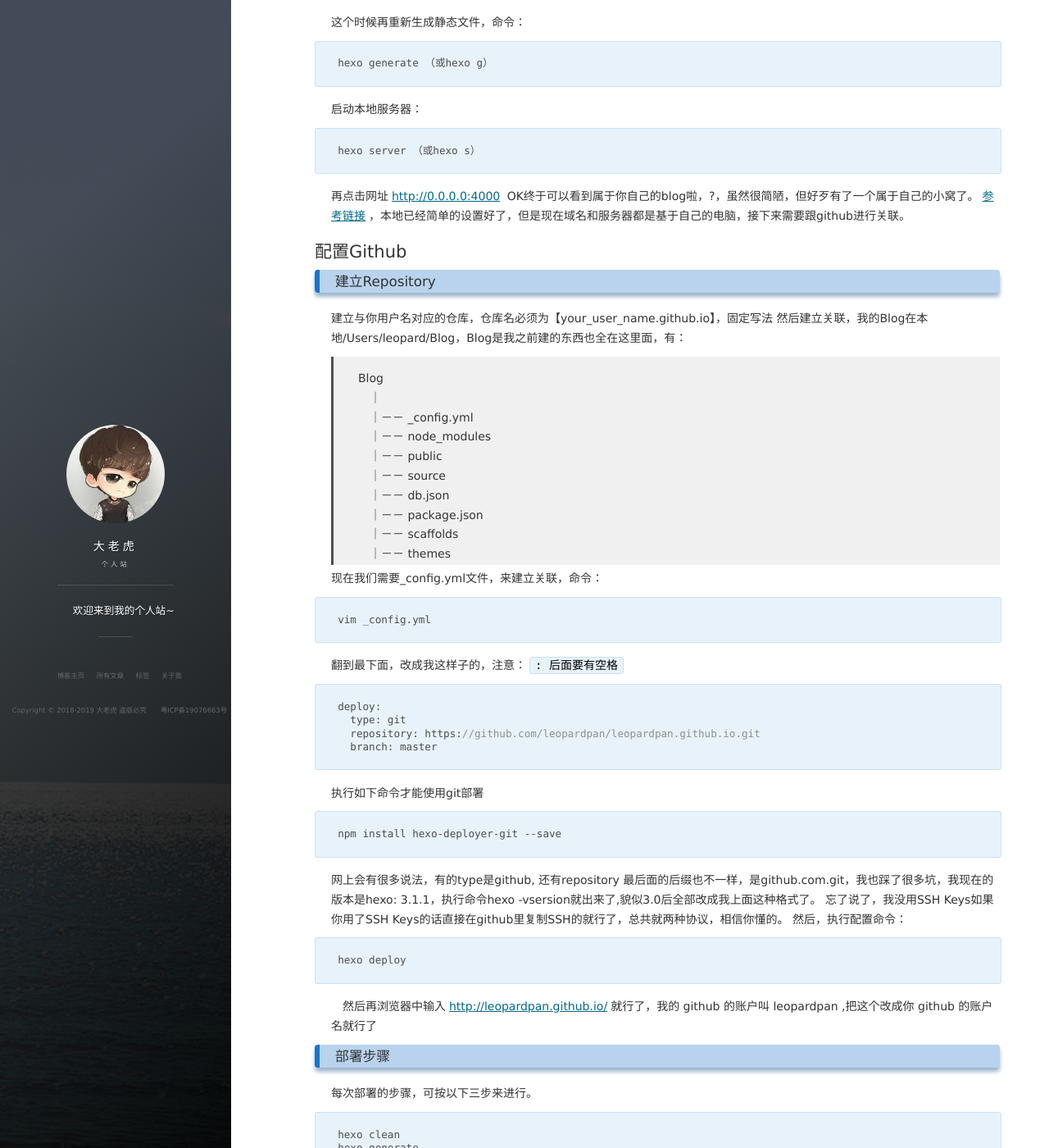
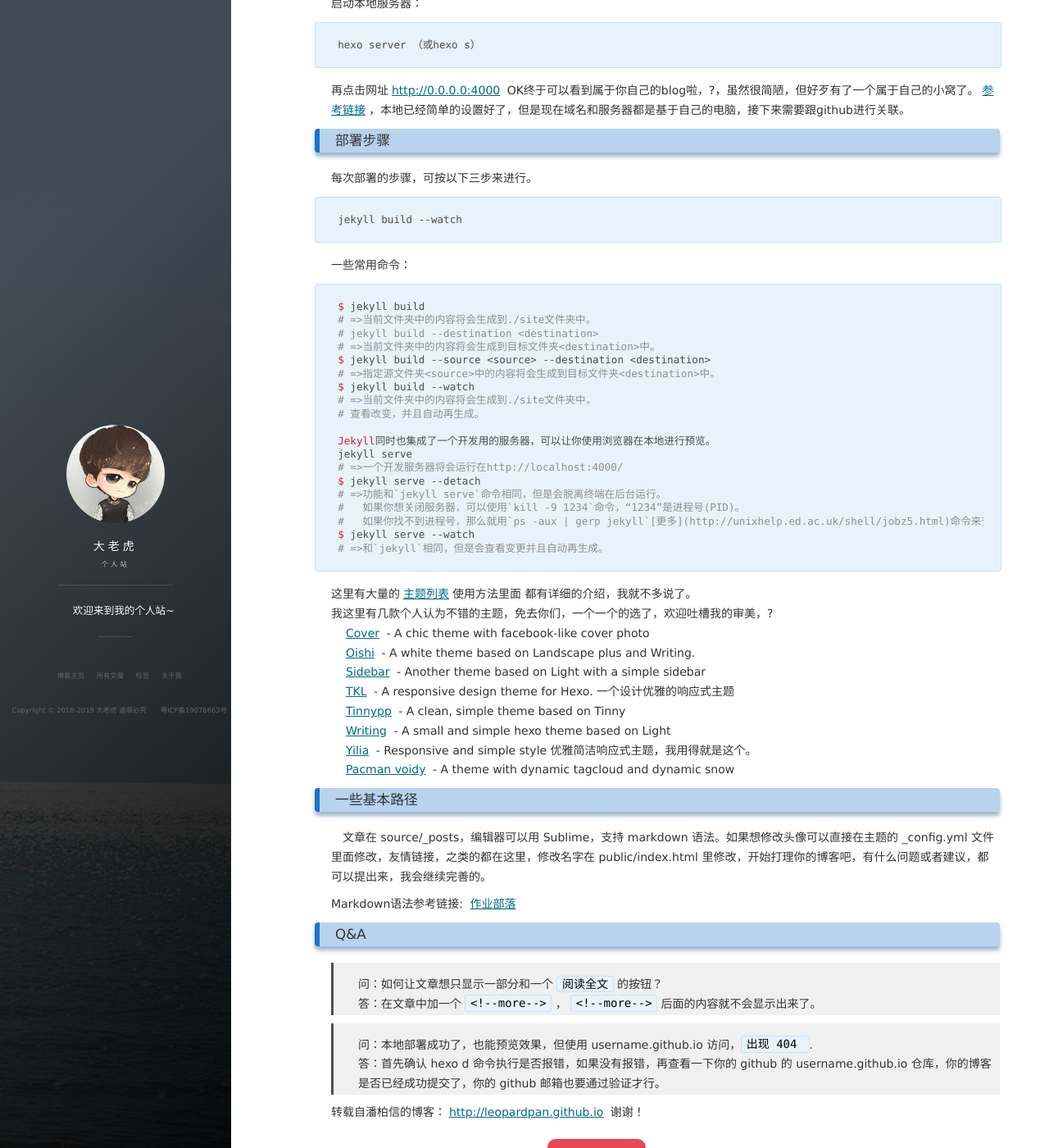
Before and after one commit to freeBufToTiger/freeBufToTiger.github.io, a Jekyll site: the page built from _posts/2018-08-21-Mac上使用jekyll搭建个人博客踩过的坑.md, in a window 1280 px wide and 1400 px high, scrolled down 2154 px. Shown: the whole window at 82% size. Built offline with Jekyll 4.4.1, drawn with Linux system fonts in a browser that asks for light colours; nearby versions of some CDN libraries; comment, search, counter and statistics services are not loaded; some of the changed text lies outside the part shown.

Commit message:
[^]提交每日一更

```diff
--- a/_posts/2015-08-25-HEXO搭建个人博客.md
+++ b/_posts/2018-08-21-Mac上使用jekyll搭建个人博客踩过的坑.md
@@ -1,20 +1,18 @@
 ---
 layout: post
-title: "HEXO搭建个人博客"
-date: 2015-08-25
-description: "HEXO配置，HEXO+Github，搭建自己的博客"
+title: "Mac上使用jekyll搭建个人博客踩过的坑"
+date: 2019-08-21
+description: "Mac环境+Jekyll，搭建自己的博客"
 tag: 博客
 ---
 
-　　经过各种找资料，踩过各种坑，终于使用 hexo 搭建个人博客初步完成了，域名目前用得时 github 的，我的 hexo 是 3.1.1 版本，hexo 不同的版本，很多配置都不一样。好吧，废话不多说了，开始吧。
+　　自从上次在github上闲逛发现了潘柏信大佬的基于jekyll搭建一个个人博客的教程之后之后一直念念不忘,之前也一直想搭建一个博客，可是一直没想好怎么搭建,这次无意间的发现促使我向生活下手了。
 
-　　本篇文章累计了大量评论，和我的一些解答，读者有什么问题可以先看看评论，或者搜下关键字，如果还是有问题可以给我在评论里给我留言，问题很着急的可以加我 ＱＱ：1499065178　，或者给我发邮件：[leopardpan@icloud.com](mailto:leopardpan@icloud.com)  ，都可以，如果你已经搭建完成了，可以看看我的另一篇博客[HEXO进阶](http://baixin.io/2016/06/HEXO_Advanced/)，有讲如何能百度搜索你的博客、多台电脑使用HEXO发布博客等。我现在的博客是使用 Jekyll 搭建的，如果你想使用我现在的模板请看[Jekyll搭建个人博客](http://baixin.io/2016/10/jekyll_tutorials1/)
+　　本篇文章基于潘柏信的博客源码进行搭建，里面会附上我踩过的一些坑的经验，读者有什么问题可以在git上搜下关键字'leopardpan'，如果还是有问题可以给我在评论里给我留言，问题很着急的可以加我 ＱＱ：905229788　，如果你想使用我现在的模板请看[Jekyll搭建个人博客](http://baixin.io/2016/10/jekyll_tutorials1/)
 
 
 ## 正文：
-　这边教程是针对与Mac的，[参考链接](http://ibruce.info/2013/11/22/hexo-your-blog/?utm_source=tuicool)，由于原文讲到的hexo是以前的老版本，所以现在的版本配置的时候会有些改动。
-
-　之前是想着写博客，一方面是给自己做笔记，可以提升自己的写作、总结能力，一个技术点我们会使用，并不难，但是要做到让让别人也能听懂我们讲得，还是需要一定的技巧和经验的。很多类似于CSDN、博客园也都可以写文章，但是页面的样式我，不是太喜欢，简书还算好点得。最近看到一些大神们的博客（在我的友情链接里有），貌似都是用hexo写得，我也依葫芦画瓢的搭建了一个。不罗嗦了，直接上搭建步骤。
+　这边教程是针对与Mac基于jekyll搭建博客踩过的一些坑，之后可能会有些改动。
 
 ## 配置环境
 
@@ -24,8 +22,8 @@
 到Node.js[官网](https://nodejs.org/)下载相应平台的最新版本，一路安装即可。
 
 ### 安装Git（必须）
-作用：把本地的hexo内容提交到github上去.
-安装Xcode就自带有Git，我就不多说了。
+作用：把本地的内容提交到github上去.
+安装Idea就自带有Git，我就不多说了。
 
 ### 申请GitHub（必须）
 作用：是用来做博客的远程创库、域名、服务器之类的，怎么与本地hexo建立连接等下讲。
@@ -106,65 +104,34 @@
 再点击网址[http://0.0.0.0:4000](http://0.0.0.0:4000) OK终于可以看到属于你自己的blog啦，?，虽然很简陋，但好歹有了一个属于自己的小窝了。[参考链接](https://disqus.com/home/discussion/bsspirit/hexogithubweb/)，本地已经简单的设置好了，但是现在域名和服务器都是基于自己的电脑，接下来需要跟github进行关联。
 
 
-## 配置Github
-
-### 建立Repository
-
-建立与你用户名对应的仓库，仓库名必须为【your_user_name.github.io】，固定写法
-然后建立关联，我的Blog在本地/Users/leopard/Blog，Blog是我之前建的东西也全在这里面，有：
-
-> Blog
-> 　｜
-> 　｜－－ _config.yml
-> 　｜－－ node_modules
-> 　｜－－ public
-> 　｜－－ source
-> 　｜－－ db.json
-> 　｜－－ package.json
-> 　｜－－ scaffolds
-> 　｜－－ themes
-
-
-现在我们需要_config.yml文件，来建立关联，命令：
-
-	vim _config.yml
-
-翻到最下面，改成我这样子的，注意： `: 后面要有空格`
-
-	deploy:
-	  type: git
-	  repository: https://github.com/leopardpan/leopardpan.github.io.git
-	  branch: master
-
-执行如下命令才能使用git部署
-
-	npm install hexo-deployer-git --save
-
-网上会有很多说法，有的type是github, 还有repository 最后面的后缀也不一样，是github.com.git，我也踩了很多坑，我现在的版本是hexo: 3.1.1，执行命令hexo -vsersion就出来了,貌似3.0后全部改成我上面这种格式了。
-忘了说了，我没用SSH Keys如果你用了SSH Keys的话直接在github里复制SSH的就行了，总共就两种协议，相信你懂的。
-然后，执行配置命令：
-
-	hexo deploy
-
-　然后再浏览器中输入[http://leopardpan.github.io/](http://leopardpan.github.io/)就行了，我的 github 的账户叫 leopardpan ,把这个改成你 github 的账户名就行了
-
 ### 部署步骤
 
 每次部署的步骤，可按以下三步来进行。
 
-	hexo clean
-	hexo generate
-	hexo deploy
+
+	jekyll build --watch
 
 一些常用命令：
 
-	hexo new "postName" #新建文章
-	hexo new page "pageName" #新建页面
-	hexo generate #生成静态页面至public目录
-	hexo server #开启预览访问端口（默认端口4000，'ctrl + c'关闭server）
-	hexo deploy #将.deploy目录部署到GitHub
-	hexo help  #查看帮助
-	hexo version  #查看Hexo的版本
+	$ jekyll build
+    # =>当前文件夹中的内容将会生成到./site文件夹中。
+    # jekyll build --destination <destination>
+    # =>当前文件夹中的内容将会生成到目标文件夹<destination>中。
+    $ jekyll build --source <source> --destination <destination>
+    # =>指定源文件夹<source>中的内容将会生成到目标文件夹<destination>中。
+    $ jekyll build --watch
+    # =>当前文件夹中的内容将会生成到./site文件夹中，
+    # 查看改变，并且自动再生成。
+
+    Jekyll同时也集成了一个开发用的服务器，可以让你使用浏览器在本地进行预览。
+    jekyll serve
+    # =>一个开发服务器将会运行在http://localhost:4000/
+    $ jekyll serve --detach
+    # =>功能和`jekyll serve`命令相同，但是会脱离终端在后台运行。
+    #   如果你想关闭服务器，可以使用`kill -9 1234`命令，“1234”是进程号(PID)。
+    #   如果你找不到进程号，那么就用`ps -aux | gerp jekyll`[更多](http://unixhelp.ed.ac.uk/shell/jobz5.html)命令来查看，然后关闭服务器。
+    $ jekyll serve --watch
+    # =>和`jekyll`相同，但是会查看变更并且自动再生成。
 
 这里有大量的[主题列表](https://github.com/hexojs/hexo/wiki/Themes)使用方法里面
 都有详细的介绍，我就不多说了。
@@ -196,4 +163,4 @@
 
 <p> </p>
 
-转载请注明原地址，潘柏信的博客：[http://leopardpan.github.io](http://leopardpan.github.io) 谢谢！
+转载自潘柏信的博客：[http://leopardpan.github.io](http://leopardpan.github.io) 谢谢！
```
